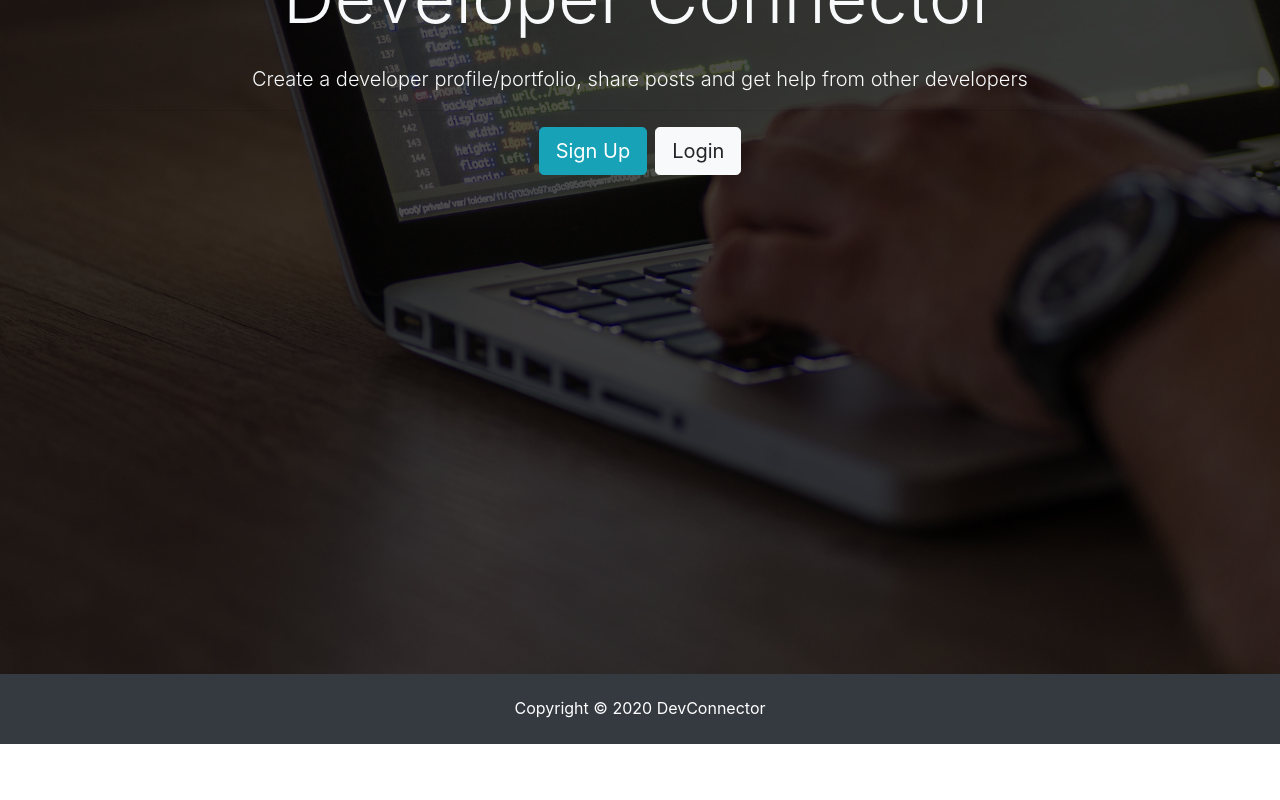
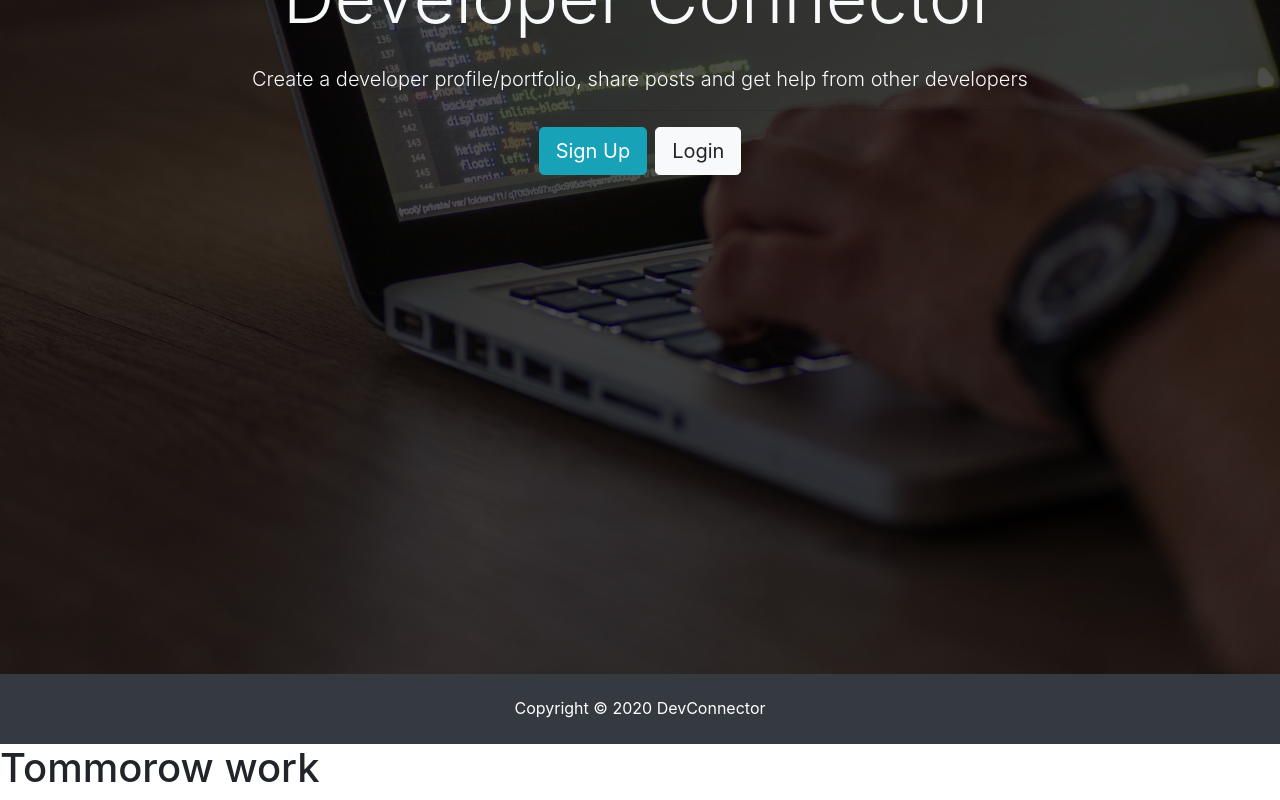
Before and after one commit to akashrattan43/connect, a React (Create React App) app in the folder client/: page / in a window 1280 px wide. Shown: the part 182-982 px from the top of the page. Before the commit the page ends 926 px from the top, so only its background shows below. Built offline with nearby package versions, Linux system fonts and the light colour scheme.

Commit message:
breaking

```diff
--- a/client/src/App.js
+++ b/client/src/App.js
@@ -9,6 +9,7 @@ function App() {
      <Navbar/>
      <Landing />
      <Footer/>
+     <h1>Tommorow work</h1>
     </div>
   );
 }
```
